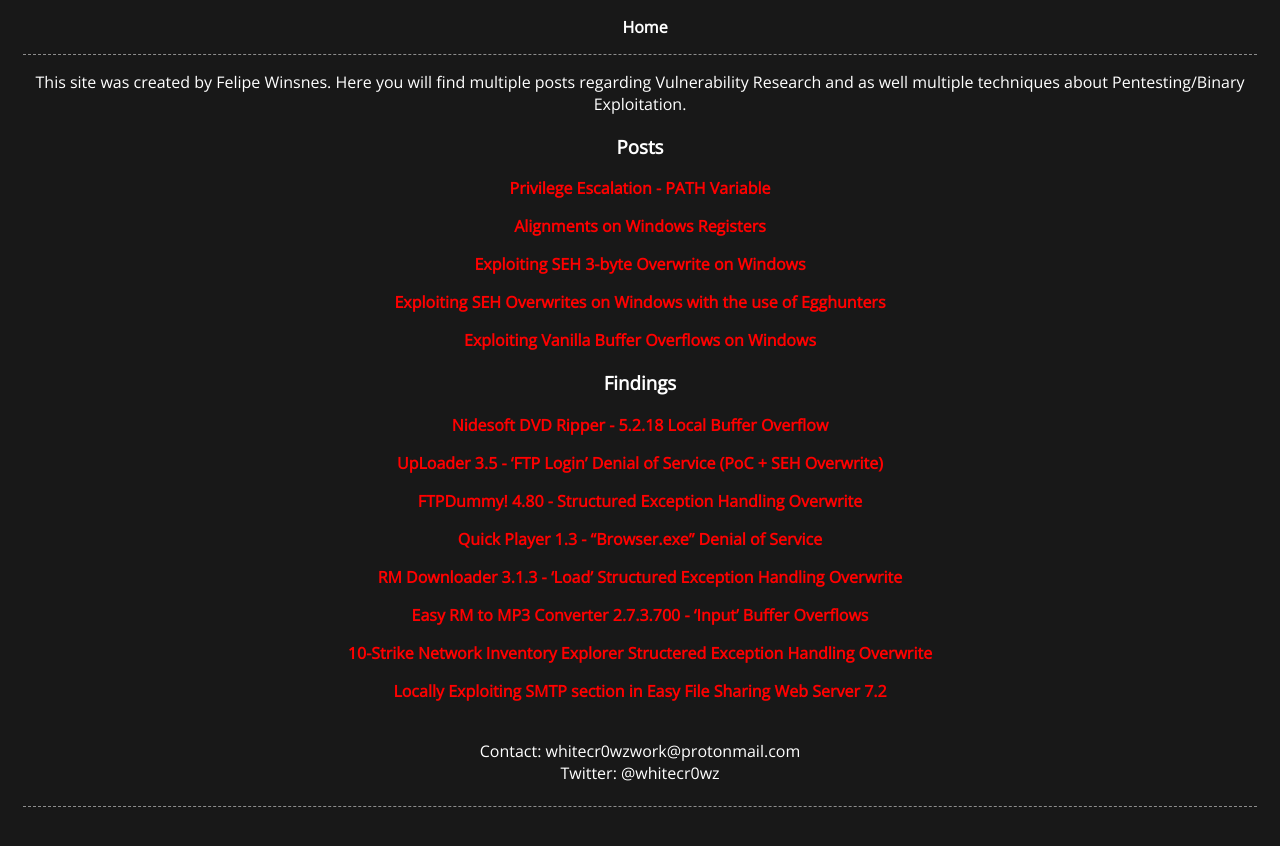
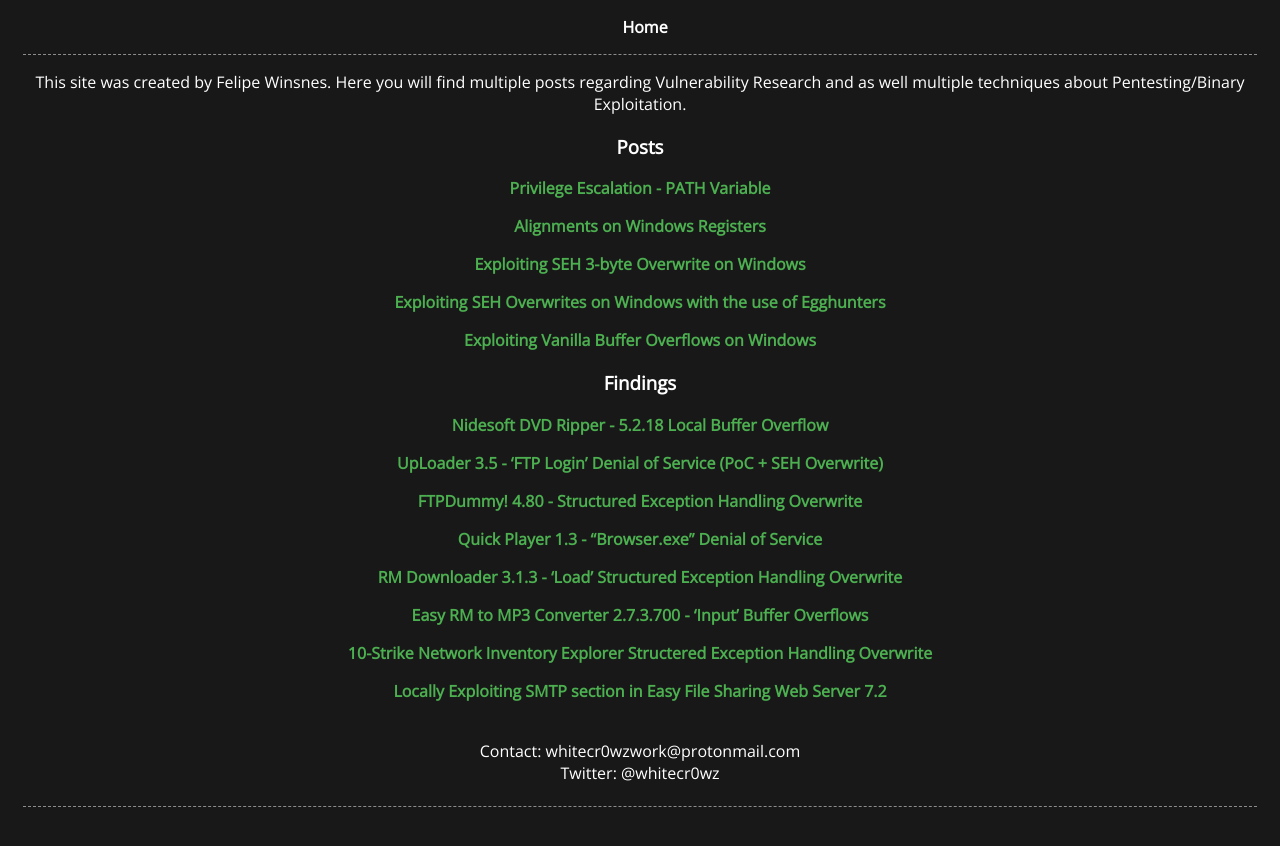
Before and after one commit to whitecr0wz/whitecr0wz.github.io, a Jekyll site: the page built from index.md, in a window 1280 px wide. Shown: the top 846 px of the page. Built offline with Jekyll 4.4.1, drawn with Linux system fonts in a browser that asks for light colours.

Commit message:
Update style.css

```diff
--- a/assets/css/style.css
+++ b/assets/css/style.css
@@ -74,7 +74,7 @@ nav ul li a:hover {
 
 a {
 	text-decoration: none;
-	color: #FF0000;
+	color: #4CAF50;
 	font-weight: bold;
 }
 
```
